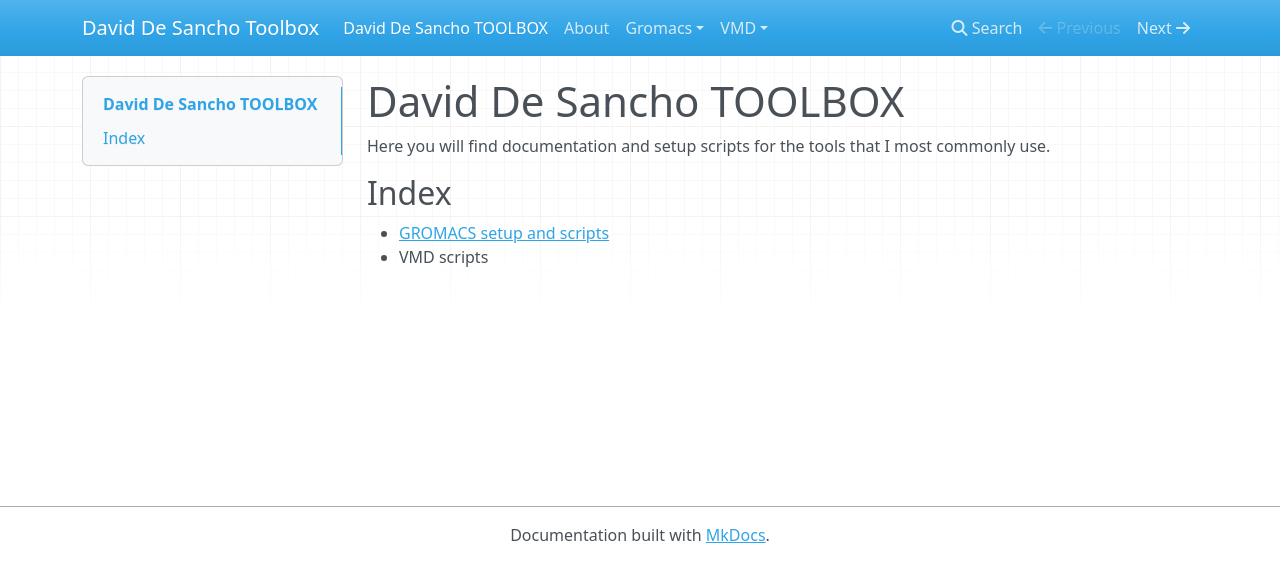
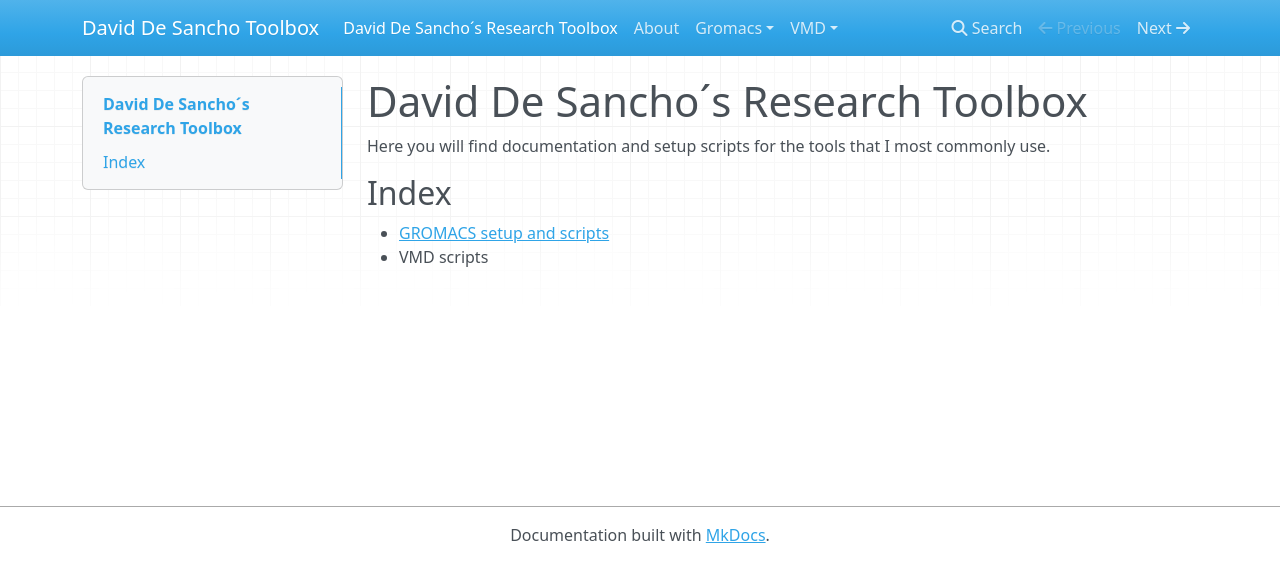
Before and after one commit to BioKT/ResDocs, an MkDocs documentation site: the page built from docs/index.md, in a window 1280 px wide. Shown: the top 582 px of the page. Built offline with MkDocs 1.6.1, drawn with Linux system fonts in a browser that asks for light colours; nearby versions of some CDN libraries.

Commit message:
changed title

```diff
--- a/docs/index.md
+++ b/docs/index.md
@@ -1,4 +1,4 @@
-# David De Sancho TOOLBOX
+# David De Sancho´s Research Toolbox
 
 Here you will find documentation and setup scripts for the
 tools that I most commonly use.
```
